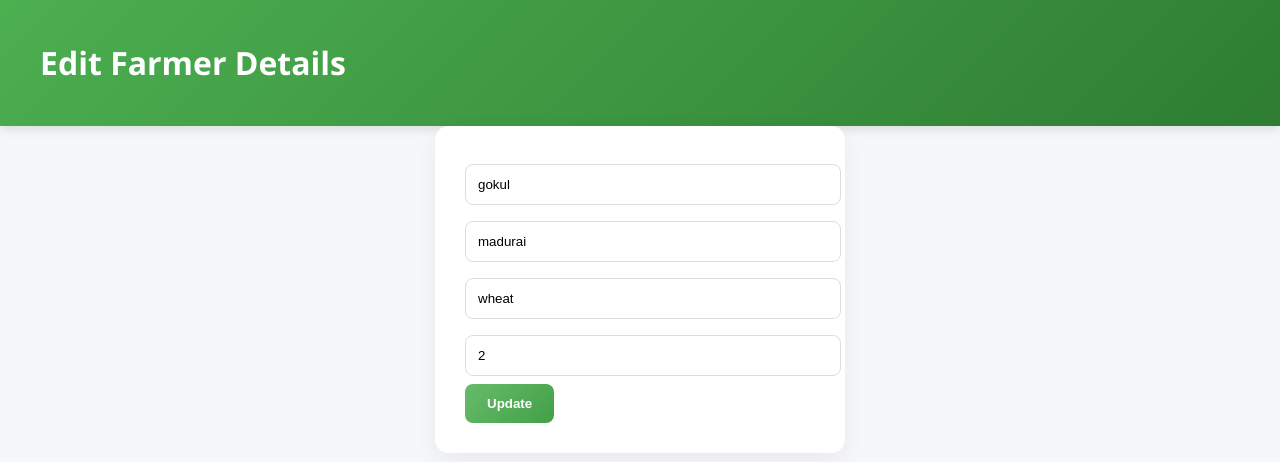
After one commit to gokultgb475-lgtm/farmer-ai-site, a Flask app: page /edit/1 in a window 1280 px wide. The commit adds this page. Shown: the top 462 px of the page. Run offline with Flask 3, Linux system fonts and the light colour scheme; the visitor is signed in with stand-in values (Sample User, id 1).

Commit message:
fixed admin routes order + edit feature

```diff
--- a/app.py
+++ b/app.py
@@ -103,7 +103,7 @@ def admin_dashboard():
 
     return render_template("admin.html", farmers=farmers)
 
-# DELETE ENTRY
+# -------- DELETE ENTRY --------
 @app.route('/delete/<int:index>')
 def delete(index):
     if not session.get('admin'):
@@ -129,7 +129,37 @@ def logout():
     session.clear()
     return redirect('/')
 
-# RUN APP (RENDER + LOCAL)
+
+# -------- EDIT ENTRY --------
+@app.route('/edit/<int:index>', methods=['GET','POST'])
+def edit(index):
+    if not session.get('admin'):
+        return redirect('/admin')
+
+    lines = []
+
+    with open("data.csv") as f:
+        lines = f.readlines()
+
+    farmer = lines[index].strip().split(",")
+
+    if request.method == 'POST':
+        name = request.form['name']
+        location = request.form['location']
+        crop = request.form['crop']
+        land = request.form['land']
+
+        lines[index] = f"{name},{location},{crop},{land}\n"
+
+        with open("data.csv","w") as f:
+            f.writelines(lines)
+
+        return redirect('/admin/dashboard')
+
+    return render_template("edit.html", farmer=farmer)
+
+
+# -------- RUN APP (RENDER + LOCAL) --------
 if __name__ == "__main__":
     port = int(os.environ.get("PORT", 10000))
     app.run(host="0.0.0.0", port=port)
--- a/templates/admin.html
+++ b/templates/admin.html
@@ -34,8 +34,10 @@
 <td>{{ f[2] }}</td>
 <td>{{ f[3] }}</td>
 <td>
+    <a href="/edit/{{ loop.index0 }}">Edit</a> |
     <a href="/delete/{{ loop.index0 }}">Delete</a>
 </td>
+
 </tr>
 {% endfor %}
 
--- /dev/null
+++ b/templates/edit.html
@@ -0,0 +1,29 @@
+<!DOCTYPE html>
+<html>
+<head>
+    <title>Edit Farmer</title>
+    <link rel="stylesheet" href="{{ url_for('static', filename='css/style.css') }}">
+</head>
+<body>
+
+<header>
+    <h1>Edit Farmer Details</h1>
+</header>
+
+<div class="login-box" style="width:350px;margin:auto;">
+
+<form method="POST">
+
+<input name="name" value="{{ farmer[0] }}">
+<input name="location" value="{{ farmer[1] }}">
+<input name="crop" value="{{ farmer[2] }}">
+<input name="land" value="{{ farmer[3] }}">
+
+<button type="submit">Update</button>
+
+</form>
+
+</div>
+
+</body>
+</html>
```
